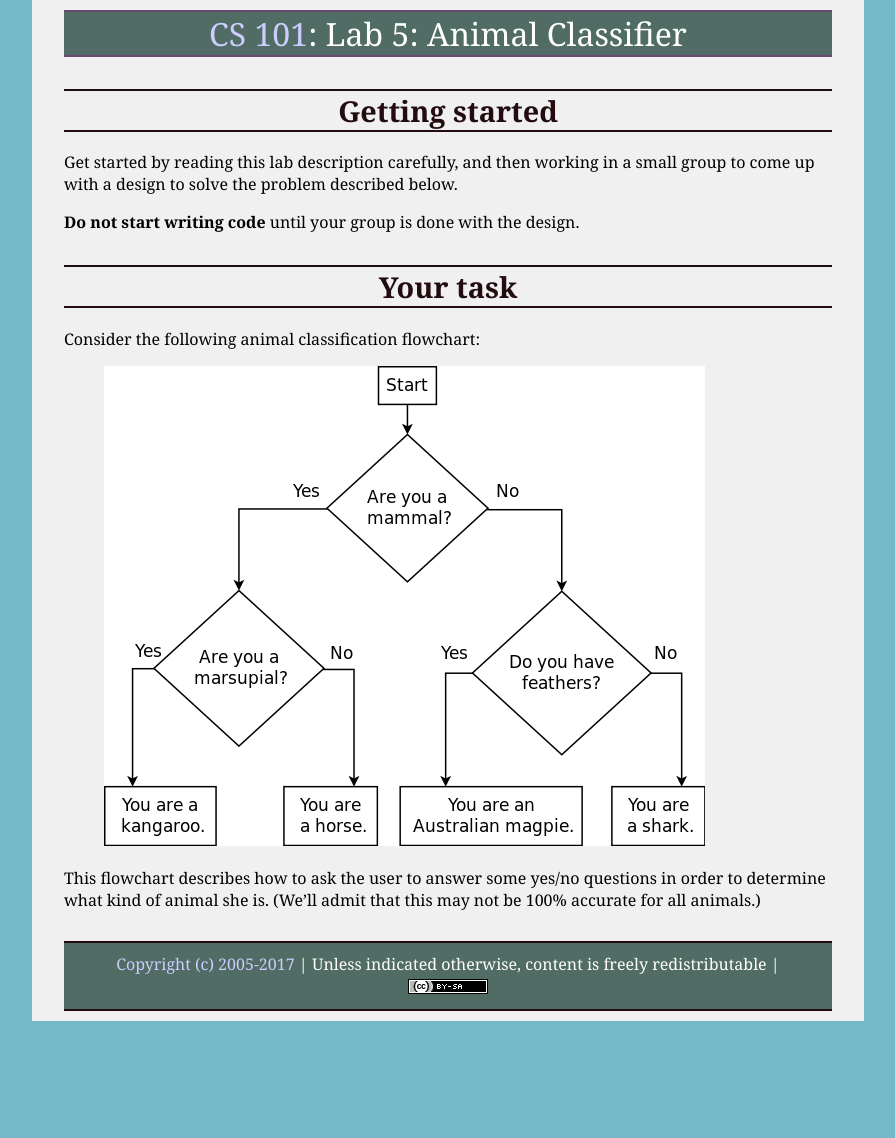
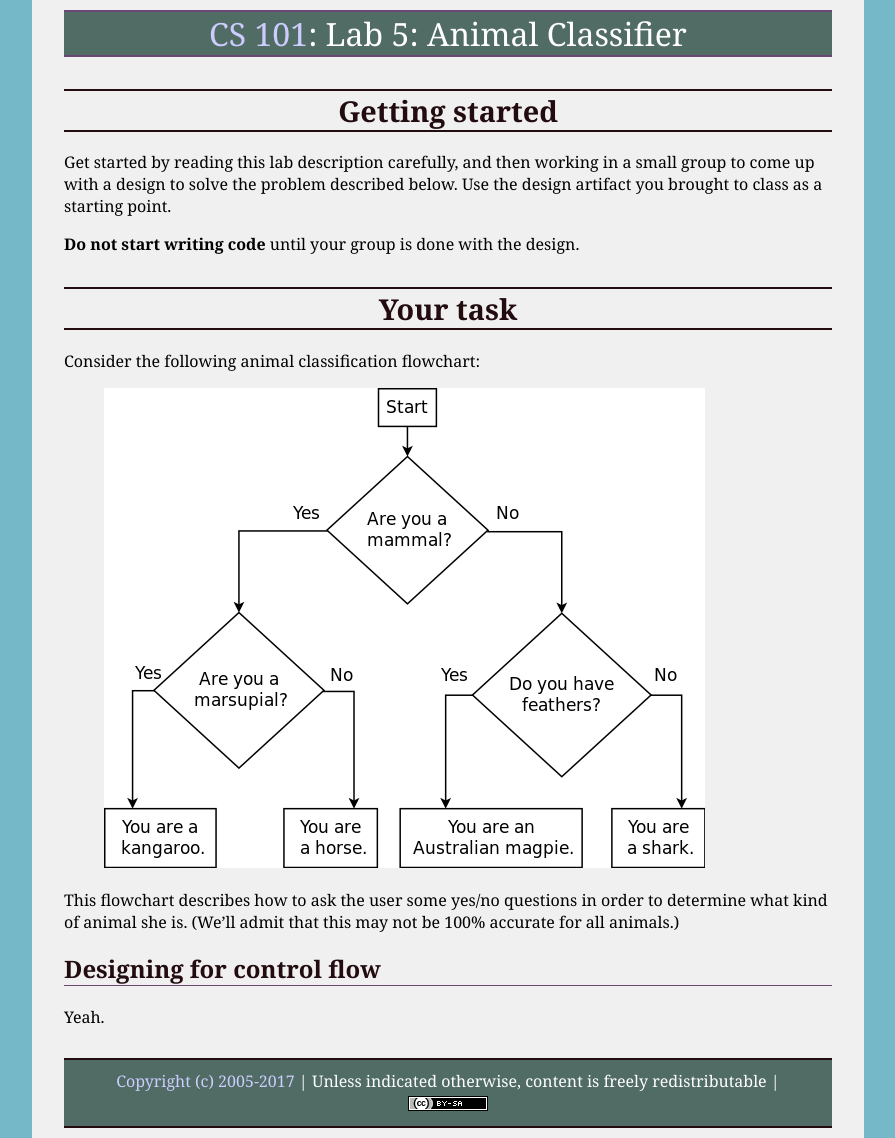
Before and after one commit to ycpcs/cs101-spring2017, a Jekyll site: the page built from labs/lab05.md, in a window 1280 px wide. Shown: the whole page, without its empty margins (192-1087 px from the left). Built offline with Jekyll 4.4.1, drawn with Linux system fonts in a browser that asks for light colours; before the commit the page ends 1021 px from its top, so only the background shows below that.

Commit message:
what students should do for control-flow

```diff
--- a/labs/lab05.md
+++ b/labs/lab05.md
@@ -5,7 +5,7 @@ title: "Lab 5: Animal Classifier"
 
 # Getting started
 
-Get started by reading this lab description carefully, and then working in a small group to come up with a design to solve the problem described below.
+Get started by reading this lab description carefully, and then working in a small group to come up with a design to solve the problem described below.  Use the design artifact you brought to class as a starting point.
 
 **Do not start writing code** until your group is done with the design.
 
@@ -15,4 +15,8 @@ Consider the following animal classification flowchart:
 
 > ![Animal classification flowchart](images/lab05/animals.png)
 
-This flowchart describes how to ask the user to answer some yes/no questions in order to determine what kind of animal she is.  (We'll admit that this may not be 100% accurate for all animals.)
+This flowchart describes how to ask the user some yes/no questions in order to determine what kind of animal she is.  (We'll admit that this may not be 100% accurate for all animals.)
+
+## Designing for control flow
+
+Yeah.
```
